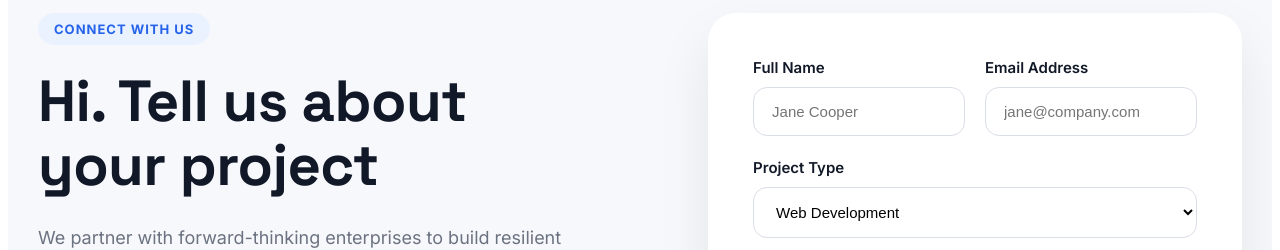
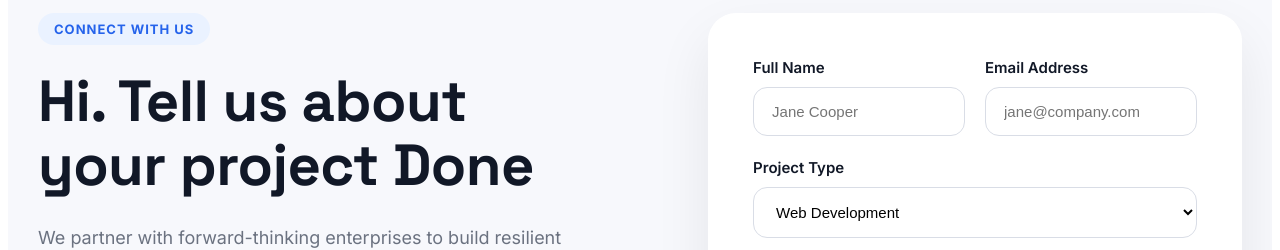
Before and after one commit to Zanqiz/CompanyWebsite, a React (Vite) app: page /contact in a window 1280 px wide. Shown: the part 175-425 px from the top of the page. Built offline with nearby package versions, Linux system fonts and the light colour scheme.

Commit message:
git tesing1

```diff
--- a/src/Components/Contact.jsx
+++ b/src/Components/Contact.jsx
@@ -61,7 +61,7 @@ export default function Contact() {
           <h1>
             Hi. Tell us about
             <br />
-            your project
+            your project Done
           </h1>
 
           <p>
```
